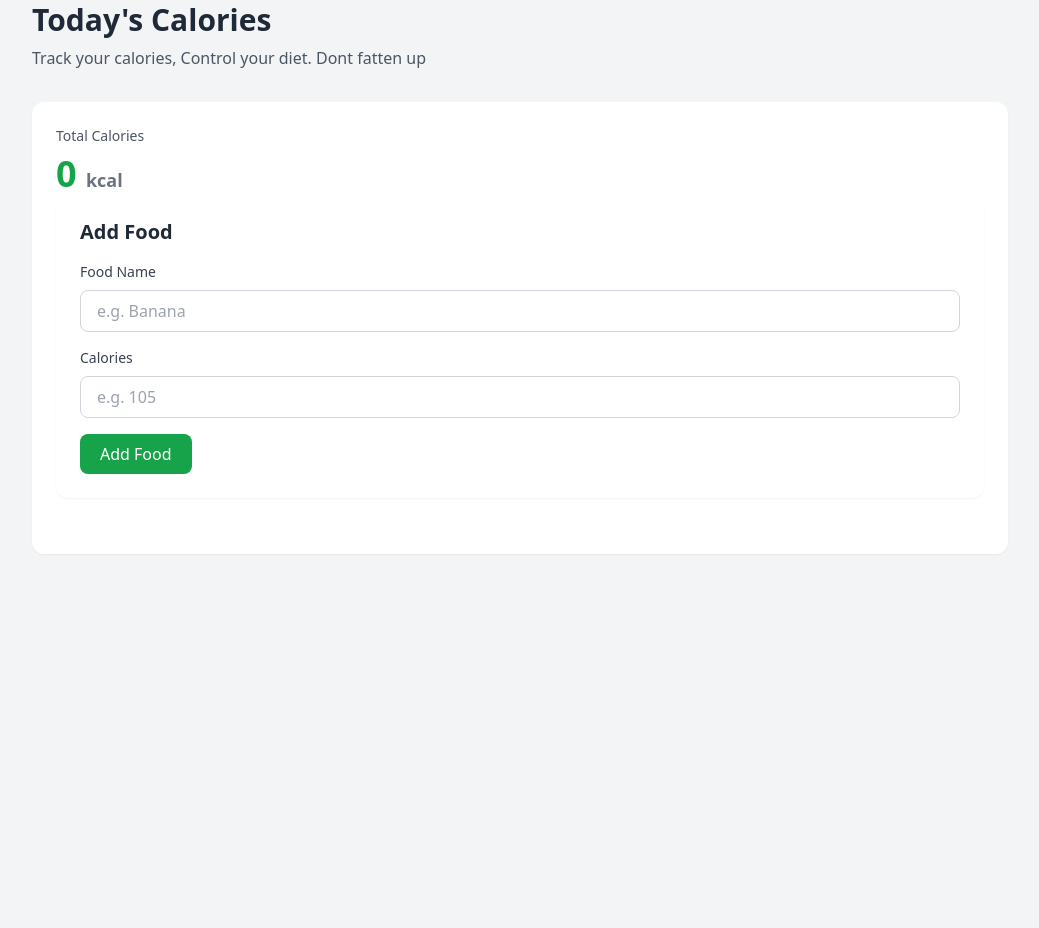
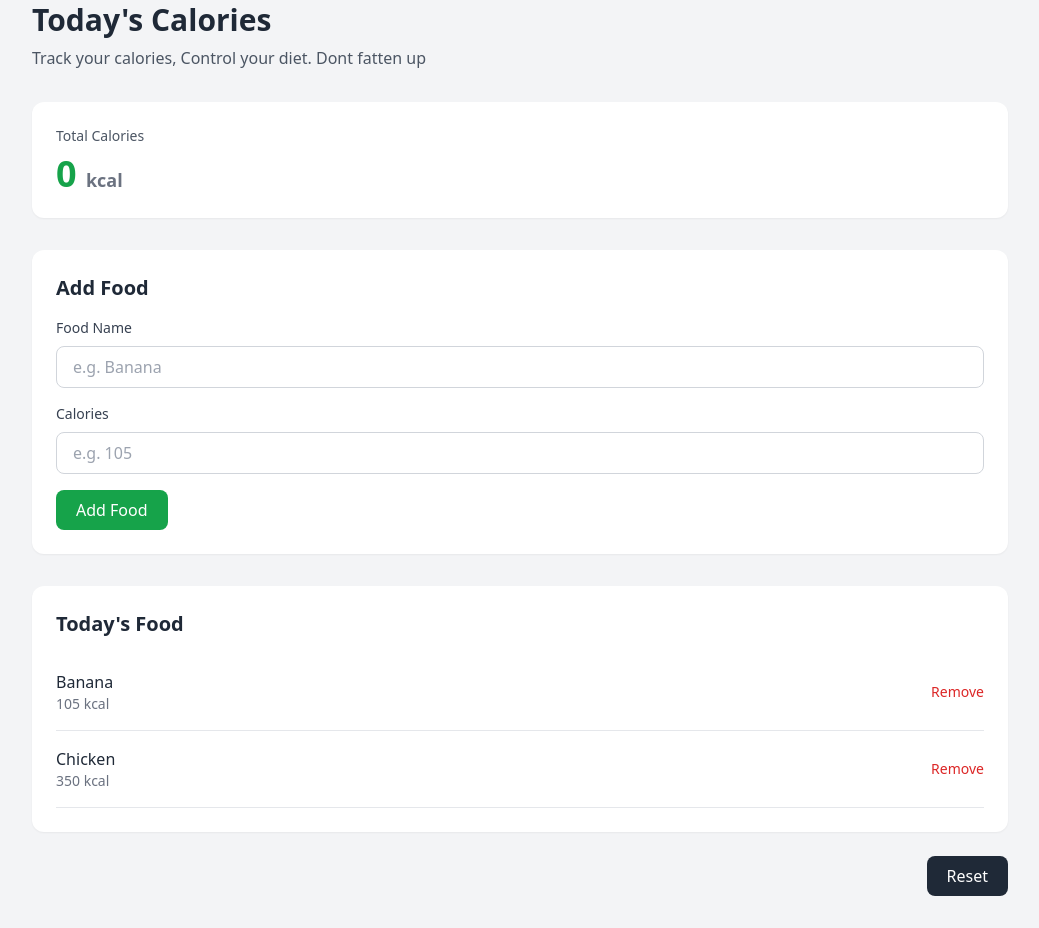
Before and after one commit to RowanHMc/calorie_tracker, a Django app: page / in a window 1280 px wide. Shown: the part 122-1050 px from the top of the page, without its empty margins (120-1159 px from the left). Before the commit the page ends 596 px from the top, so only its background shows below. Run offline with Django 5.2, Linux system fonts and the light colour scheme; some libraries are stand-ins or nearby versions.

Commit message:
update idex with POST method in form

```diff
--- a/calories/templates/index.html
+++ b/calories/templates/index.html
@@ -10,13 +10,17 @@
     <p class="text-4xl font-bold text-green-600 mt-2">0
         <span class="text-lg text-gray-500">kcal</span>
     </p>
+</div>
+
+{% comment %} food form  {% endcomment %}
     <div class="bg-white rounded-xl shadow-sm p-6 mb-8">
 
     <h3 class="text-xl font-bold text-gray-800 mb-4">
         Add Food
     </h3>
 
-    <form>
+    <form method="POST">
+        {% csrf_token %}
         <div class="mb-4">
             <label class="block text-sm font-medium text-gray-700 mb-2">
                 Food Name
@@ -24,6 +28,7 @@
 
             <input
                 type="text"
+                name = "name"
                 placeholder="e.g. Banana"
                 class="w-full border border-gray-300 rounded-lg px-4 py-2"
             >
@@ -36,6 +41,7 @@
 
             <input
                 type="number"
+                name = "calories"
                 placeholder="e.g. 105"
                 class="w-full border border-gray-300 rounded-lg px-4 py-2"
             >
@@ -48,7 +54,51 @@
             Add Food
         </button>
     </form>
+{% comment %} food list  {% endcomment %}
+</div>
+<div class="bg-white rounded-xl shadow-sm p-6">
 
+    <h3 class="text-xl font-bold text-gray-800 mb-4">
+        Today's Food
+    </h3>
+
+    <div class="flex items-center justify-between border-b border-gray-200 py-4">
+        <div>
+            <p class="font-medium text-gray-800">Banana</p>
+            <p class="text-sm text-gray-500">105 kcal</p>
+        </div>
+
+        <button
+            type="button"
+            class="text-red-600 hover:text-red-800 text-sm font-medium"
+        >
+            Remove
+        </button>
+    </div>
+
+    <div class="flex items-center justify-between border-b border-gray-200 py-4">
+        <div>
+            <p class="font-medium text-gray-800">Chicken</p>
+            <p class="text-sm text-gray-500">350 kcal</p>
+        </div>
+
+        <button
+            type="button"
+            class="text-red-600 hover:text-red-800 text-sm font-medium"
+        >
+            Remove
+        </button>
+    </div>
+
+</div>
+{% comment %} Reset  {% endcomment %}
+<div class="mt-6 text-right">
+    <button
+        type="button"
+        class="bg-gray-800 text-white px-5 py-2 rounded-lg font-medium hover:bg-gray-900"
+    >
+        Reset
+    </button>
 </div>
 
 {% endblock %}
```
